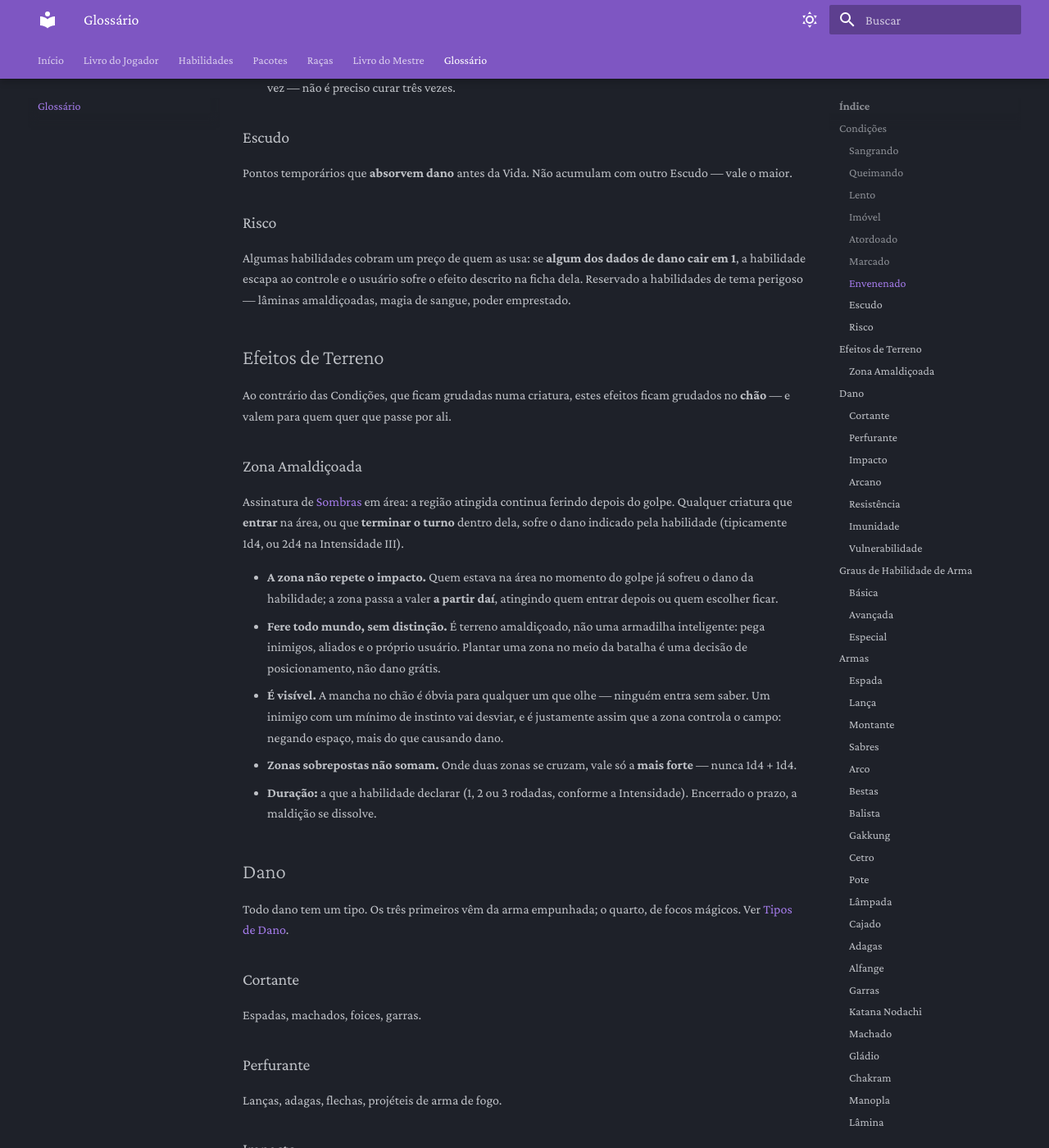
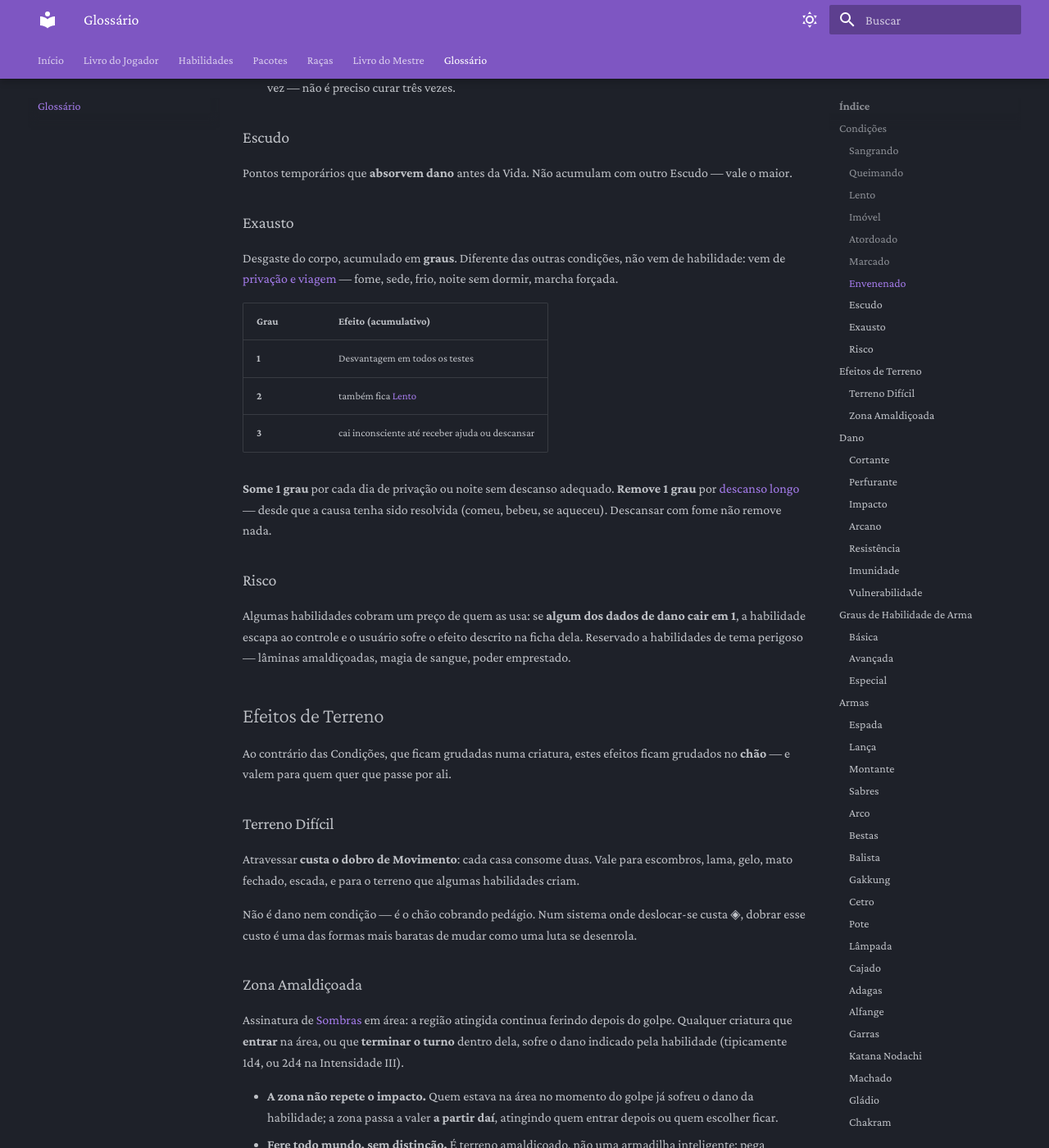
Before and after one commit to Felipe1072-git/prisma-rpg, an MkDocs documentation site: the page built from docs/glossario.md, in a window 1280 px wide and 1400 px high, scrolled down 1610 px. Shown: the whole window at 82% size. Built offline with MkDocs 1.6.1 and Material for MkDocs 9.7.7, drawn with Linux system fonts in a browser that asks for light colours.

Commit message:
feat: adiciona Exploracao e fecha as lacunas que ela deixava em aberto
Quinta e ultima peca do Livro do Mestre. Nao e conteudo solto: o projeto ja
referenciava exploracao em varios lugares sem nunca ter escrito a regra.

Cinco referencias orfas, agora fechadas:

- Duracao do descanso. Dezenas de habilidades e origens dizem "1x por descanso
  longo" e nao existia definicao de quanto tempo era: agora curto e ~1 hora e
  longo e uma noite em lugar seguro. A exigencia de seguranca e o que faz
  "voltar pra cidade" ser decisao de verdade.
- Terreno Dificil aparecia em 5+ habilidades ("custa o dobro de Movimento") e
  nao estava no glossario -- estava orfao do mesmo jeito que a Zona Amaldicoada
  estava antes. Agora tem verbete.
- Escuridao. A origem Subterraneo concede "sem Desvantagem por escuridao
  parcial" e o traco elfico Visao no Escuro promete enxergar no escuro total,
  mas a regra nunca existiu: escuridao parcial da Desvantagem em teste visual,
  total limita a acao ao que esta adjacente.
- Clima extremo. As origens Deserto e Tundra concedem resistencia a calor e frio
  extremo -- tracos que nao significavam nada sem a regra do outro lado.
- Comida e agua, tambem referenciadas pela origem Deserto ("precisa de metade").

Exausto entra como condicao nova, em tres graus acumulativos (Desvantagem ->
Lento -> inconsciente), alimentada por privacao e marcha forcada, e removida um
grau por descanso longo -- mas so se a causa foi resolvida. Dormir com fome nao
remove nada, e e isso que faz comida ser item de verdade sem planilha de peso.

Viagem em trechos (meio dia de marcha), com tres ritmos: cauteloso troca tempo
por Vantagem contra emboscada, normal e o padrao, forcado cobra um grau de
Exausto. Terreno Dificil dobra a conta na escala da estrada, igual dobra na do
combate. Mais quatro funcoes de viagem (guiar, vigiar, forragear, rastrear) pra
dar papel a quem nao luta.

Fecha com pressao de tempo em masmorra, que e o que impede o grupo de fazer
descanso curto entre cada sala e transformar Mana em recurso infinito -- resolvido
por ficcao (a masmorra reage, algo tem prazo, recurso visivel diminuindo) em vez
de cronometro.

Tambem: mana.md passou a declarar a duracao dos descansos junto ao que eles
recuperam.

Co-Authored-By: Claude Opus 5 <noreply@anthropic.com>

```diff
--- a/docs/glossario.md
+++ b/docs/glossario.md
@@ -47,6 +47,18 @@ Perde **1d4 de Vida por acúmulo** no início de cada turno dele, até ser curad
 
 Pontos temporários que **absorvem dano** antes da Vida. Não acumulam com outro Escudo — vale o maior.
 
+### Exausto
+
+Desgaste do corpo, acumulado em **graus**. Diferente das outras condições, não vem de habilidade: vem de [privação e viagem](mestre/exploracao.md#exaustão) — fome, sede, frio, noite sem dormir, marcha forçada.
+
+| Grau | Efeito (acumulativo) |
+|---|---|
+| **1** | Desvantagem em todos os testes |
+| **2** | também fica [Lento](#lento) |
+| **3** | cai inconsciente até receber ajuda ou descansar |
+
+**Some 1 grau** por cada dia de privação ou noite sem descanso adequado. **Remove 1 grau** por [descanso longo](mestre/exploracao.md#descanso) — desde que a causa tenha sido resolvida (comeu, bebeu, se aqueceu). Descansar com fome não remove nada.
+
 ### Risco
 
 Algumas habilidades cobram um preço de quem as usa: se **algum dos dados de dano cair em 1**, a habilidade escapa ao controle e o usuário sofre o efeito descrito na ficha dela. Reservado a habilidades de tema perigoso — lâminas amaldiçoadas, magia de sangue, poder emprestado.
@@ -54,6 +66,12 @@ Algumas habilidades cobram um preço de quem as usa: se **algum dos dados de dan
 ## Efeitos de Terreno
 
 Ao contrário das Condições, que ficam grudadas numa criatura, estes efeitos ficam grudados no **chão** — e valem para quem quer que passe por ali.
+
+### Terreno Difícil
+
+Atravessar **custa o dobro de Movimento**: cada casa consome duas. Vale para escombros, lama, gelo, mato fechado, escada, e para o terreno que algumas habilidades criam.
+
+Não é dano nem condição — é o chão cobrando pedágio. Num sistema onde deslocar-se custa ◈, dobrar esse custo é uma das formas mais baratas de mudar como uma luta se desenrola.
 
 ### Zona Amaldiçoada
 
--- a/mkdocs.yml
+++ b/mkdocs.yml
@@ -77,4 +77,5 @@ nav:
     - Montagem de Encontro: mestre/encontros.md
     - Testes e Dificuldades: mestre/testes.md
     - Recompensas: mestre/recompensas.md
+    - Exploração: mestre/exploracao.md
   - Glossário: glossario.md
```
Also changed, not shown: docs/jogador/mana.md (+4 -2 lines), docs/mestre/exploracao.md (added, +106 -0 lines), docs/mestre/index.md (+1 -2 lines).
